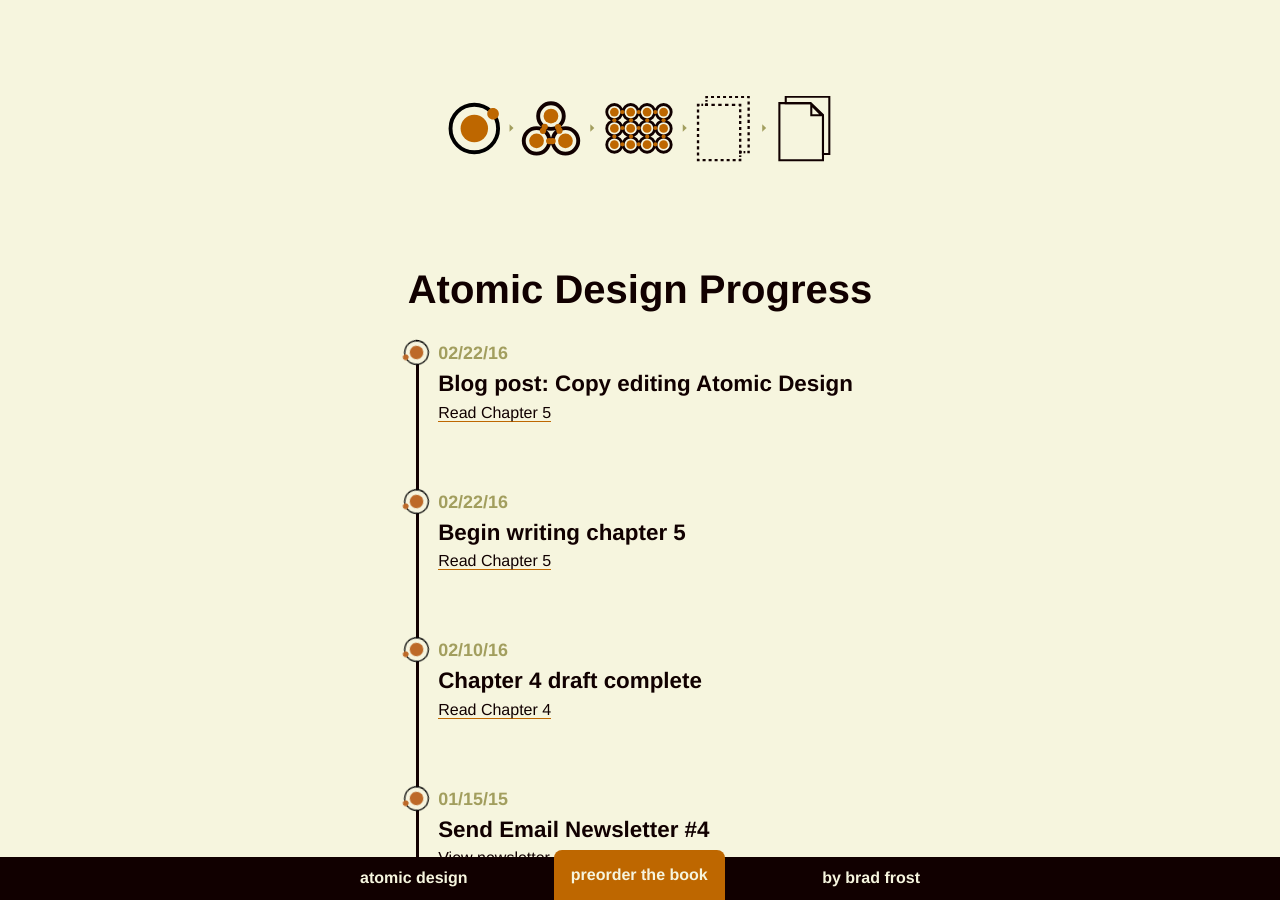
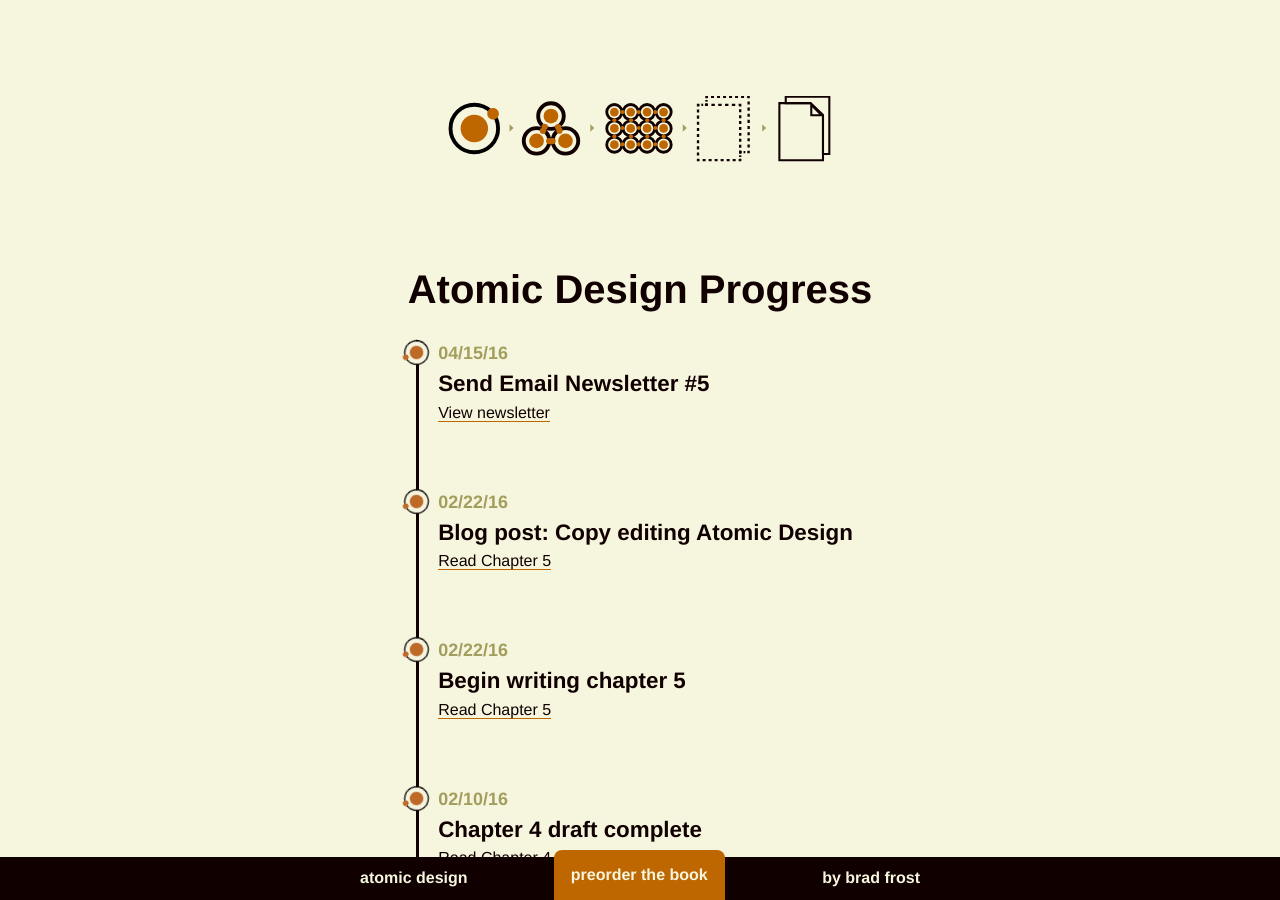
Before and after one commit to bradfrost/atomic-design, a Jekyll site: the page built from timeline.md, in a window 1280 px wide and 900 px high. Built offline with Jekyll 4.4.1, drawn with Linux system fonts in a browser that asks for light colours.

Commit message:
Update timeline

```diff
--- a/timeline.md
+++ b/timeline.md
@@ -48,3 +48,5 @@ permalink: /timeline/
     [Read Chapter 5](http://atomicdesign.bradfrost.com/chapter-5/)
 21. ### *02/22/16* Blog post: Copy editing Atomic Design
     [Read Chapter 5](http://bradfrost.com/blog/post/copy-editing-atomic-design/)
+22. ### *04/15/16* Send Email Newsletter #5
+    [View newsletter](http://us5.campaign-archive1.com/?u=6c0c3f4dcd40d88bc1cedb3fa&id=c88576305f)
```
Also changed, not shown: 2 other files.
